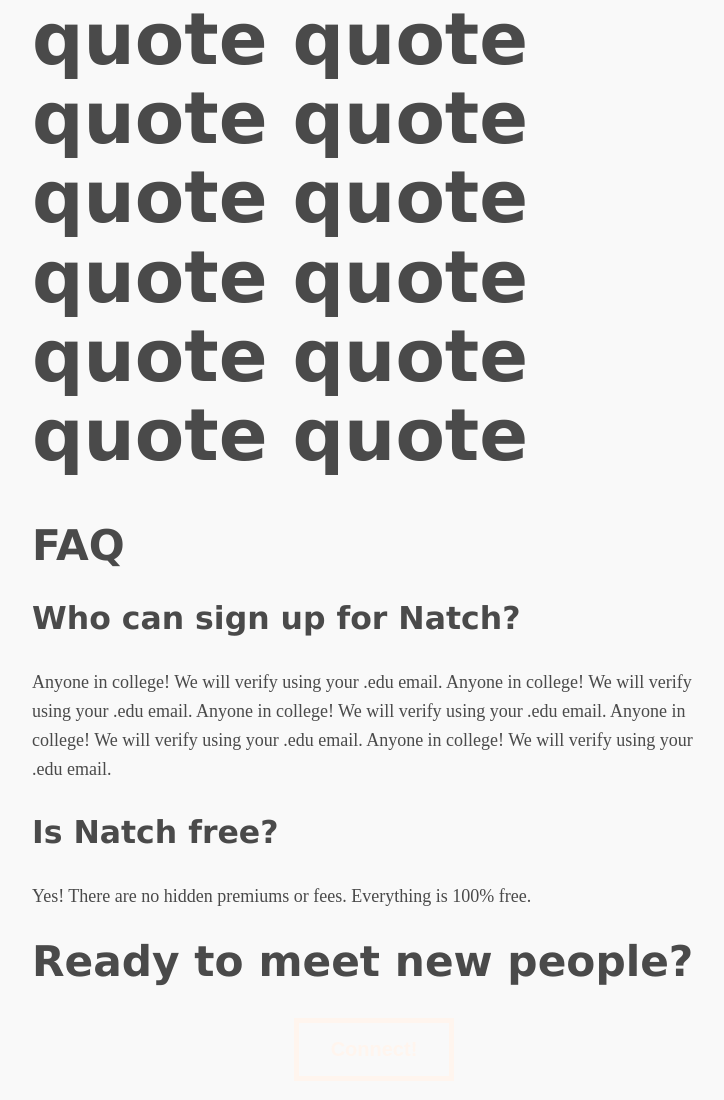
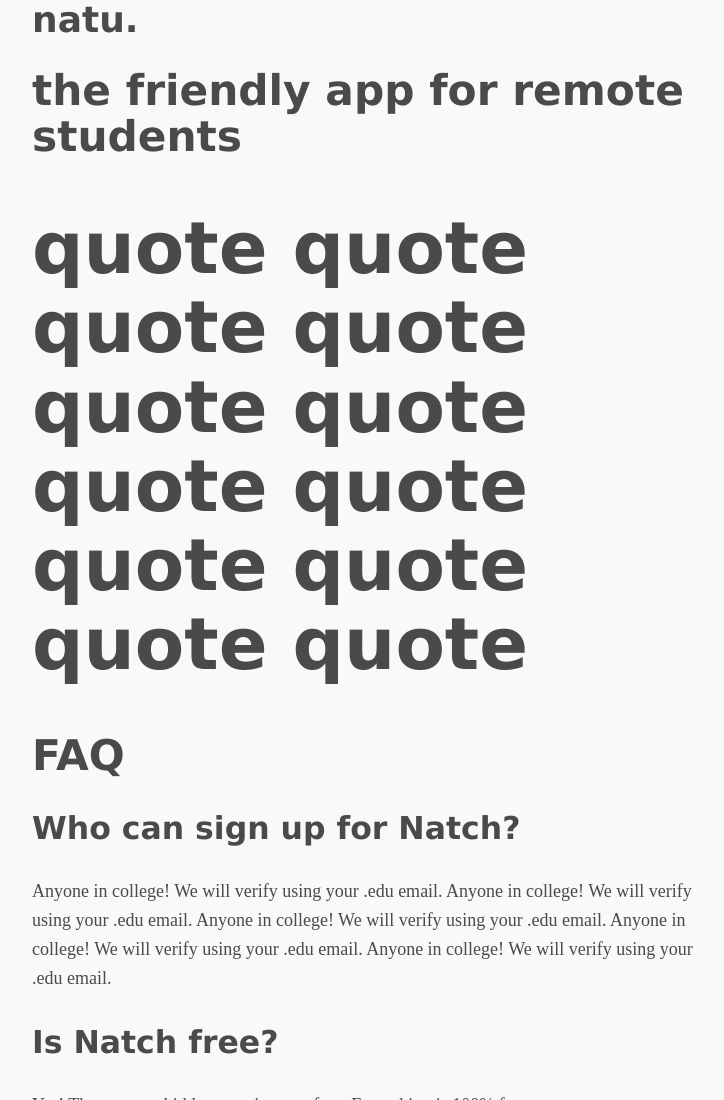
Before and after one commit to katherinehu/natu, a plain HTML site: page index.html in a window 1280 px wide. Shown: the top 1100 px of the page, without its empty margins (266-990 px from the left). Drawn offline with Linux system fonts and the light colour scheme.

Commit message:
add saying to title

```diff
--- a/index.html
+++ b/index.html
@@ -7,6 +7,8 @@
     </head>
      <body>
         <div id = "title">
+            <h1 id = "titletext">natu.</h1>
+            <h1>the friendly app for remote students</h1>
             <h1 id="quotetext">quote quote quote quote quote quote quote quote quote quote quote quote</h1>
 
         </div>
```
